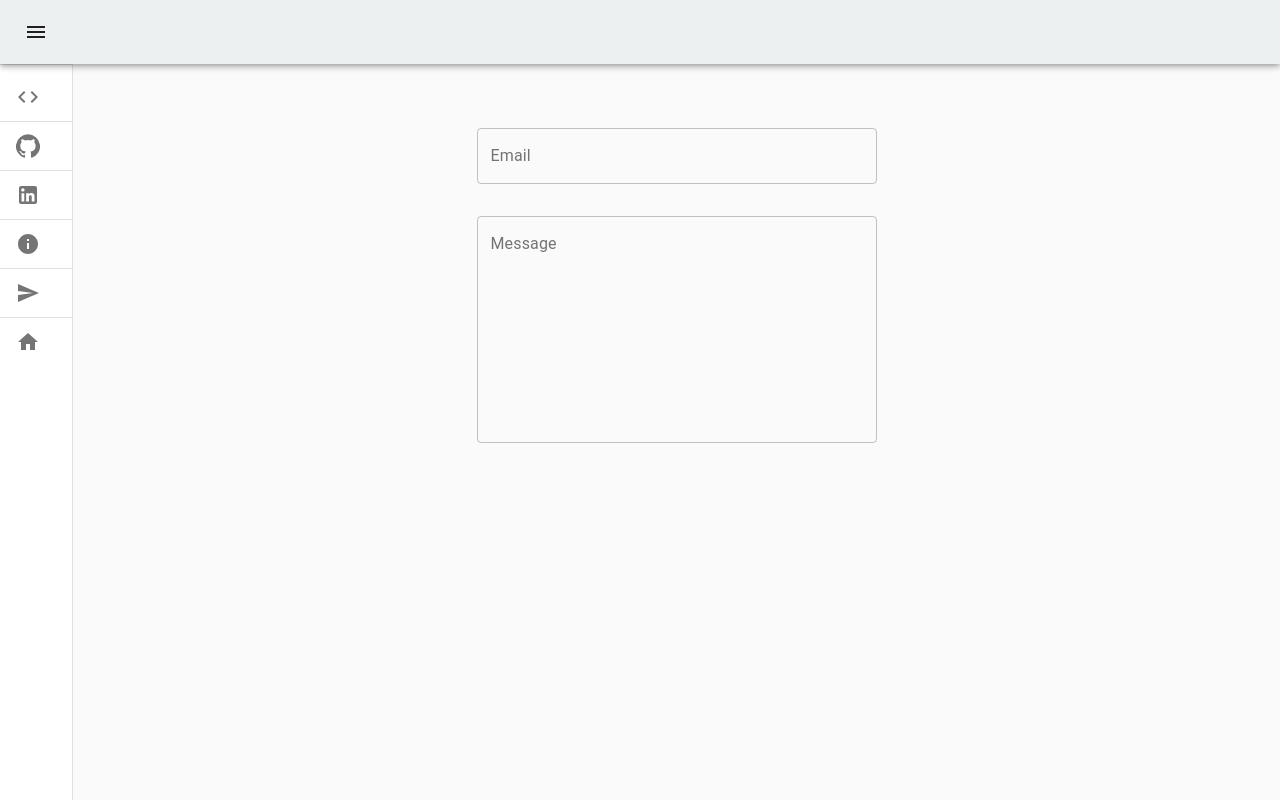
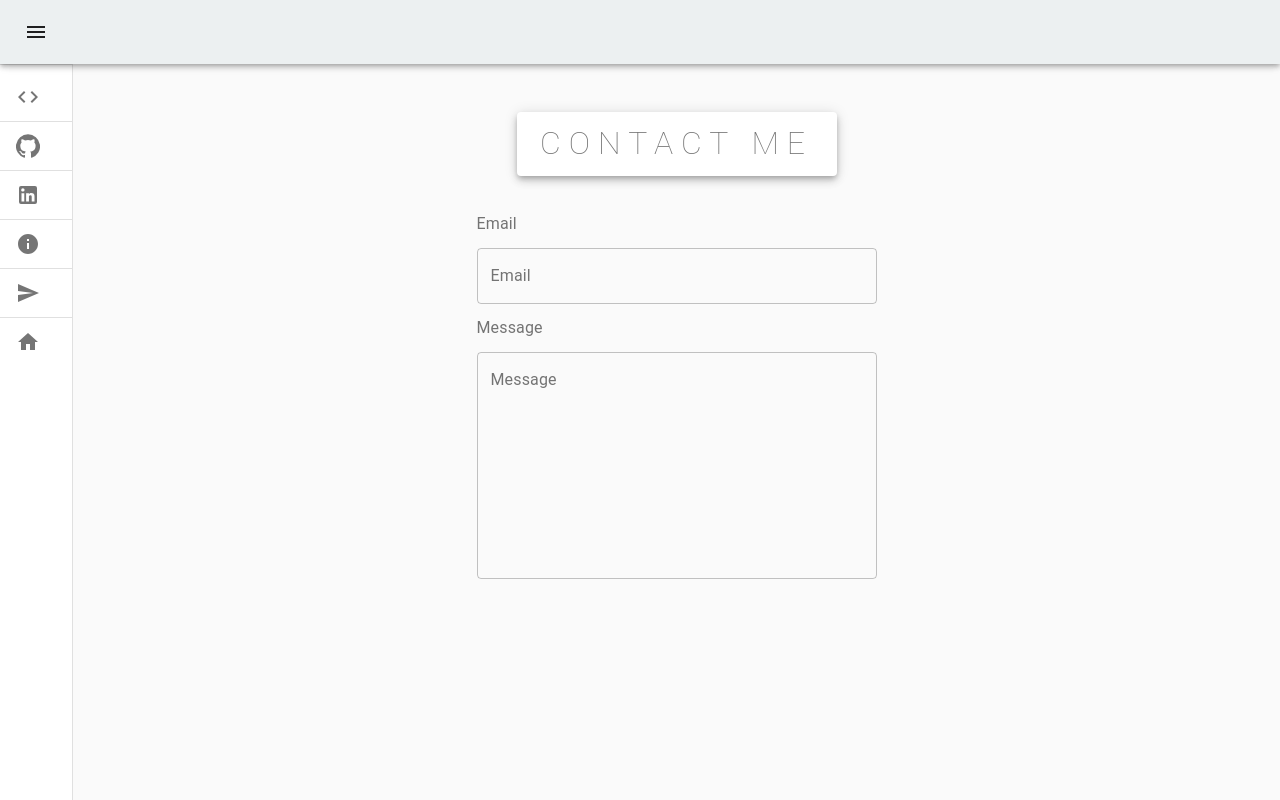
Before and after one commit to ryananthonydiaz/portfolio-site, a React (Create React App) app: page /contact in a window 1280 px wide. Built offline with nearby package versions, Linux system fonts and the light colour scheme.

Commit message:
Contact Page completely styled

```diff
--- a/src/unauth/Contact.jsx
+++ b/src/unauth/Contact.jsx
@@ -1,6 +1,8 @@
 import React, { useState } from 'react';
 import UnauthDesktopDrawer from '../navigation/UnauthDesktopDrawer';
 import Grid from '@material-ui/core/Grid';
+import Paper from '@material-ui/core/Paper';
+import InputLabel from '@material-ui/core/InputLabel';
 import TextField from '@material-ui/core/TextField';
 import { makeStyles } from '@material-ui/core/styles';
 
@@ -8,6 +10,20 @@ const useStyles = makeStyles(theme => ({
   formContainer: {
     width: '100%',
     margin: theme.spacing(6, 0),
+  },
+  paper: {
+    margin: theme.spacing(0, 0, 5, 0),
+    width: theme.spacing(40),
+    height: theme.spacing(8),
+    display: 'flex',
+    justifyContent: 'center',
+    alignItems: 'center',
+  },
+  paperItem: {
+    fontSize: '2rem',
+    fontWeight: '100',
+    letterSpacing: '.5rem',
+    color: '#757575'
   },
   formItem: {
     width: '400px',
@@ -38,6 +54,12 @@ function Contact() {
       container
     >
       <Grid item>
+        <Paper elevation={5} className={classes.paper}>
+          <div className={classes.paperItem}>CONTACT ME</div>
+        </Paper>
+      </Grid>
+      <Grid item>
+        <InputLabel>Email</InputLabel>
         <TextField
           label="Email"
           variant="outlined"
@@ -46,6 +68,7 @@ function Contact() {
         />
       </Grid>
       <Grid item>
+        <InputLabel>Message</InputLabel>
         <TextField
             multiline
             rows={10}
```
Lines whose indentation alone changed are shown as unchanged.
